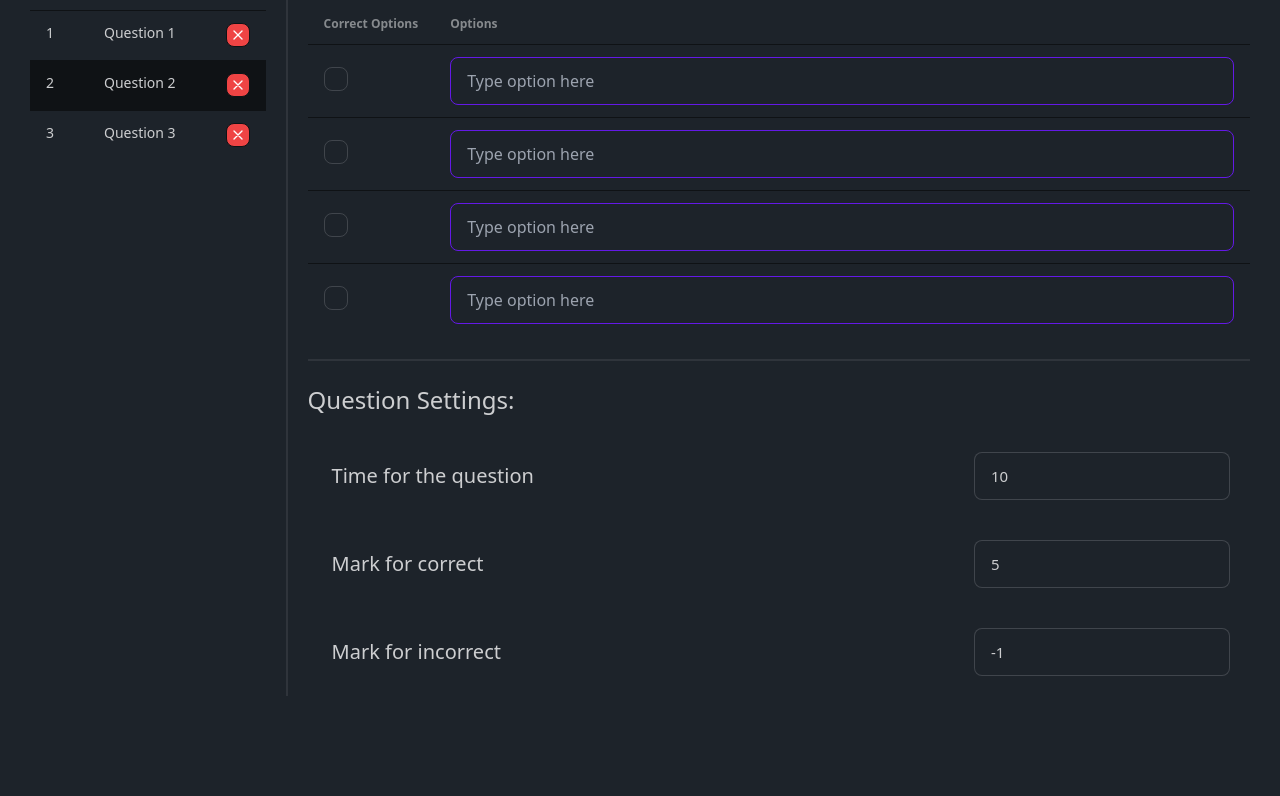
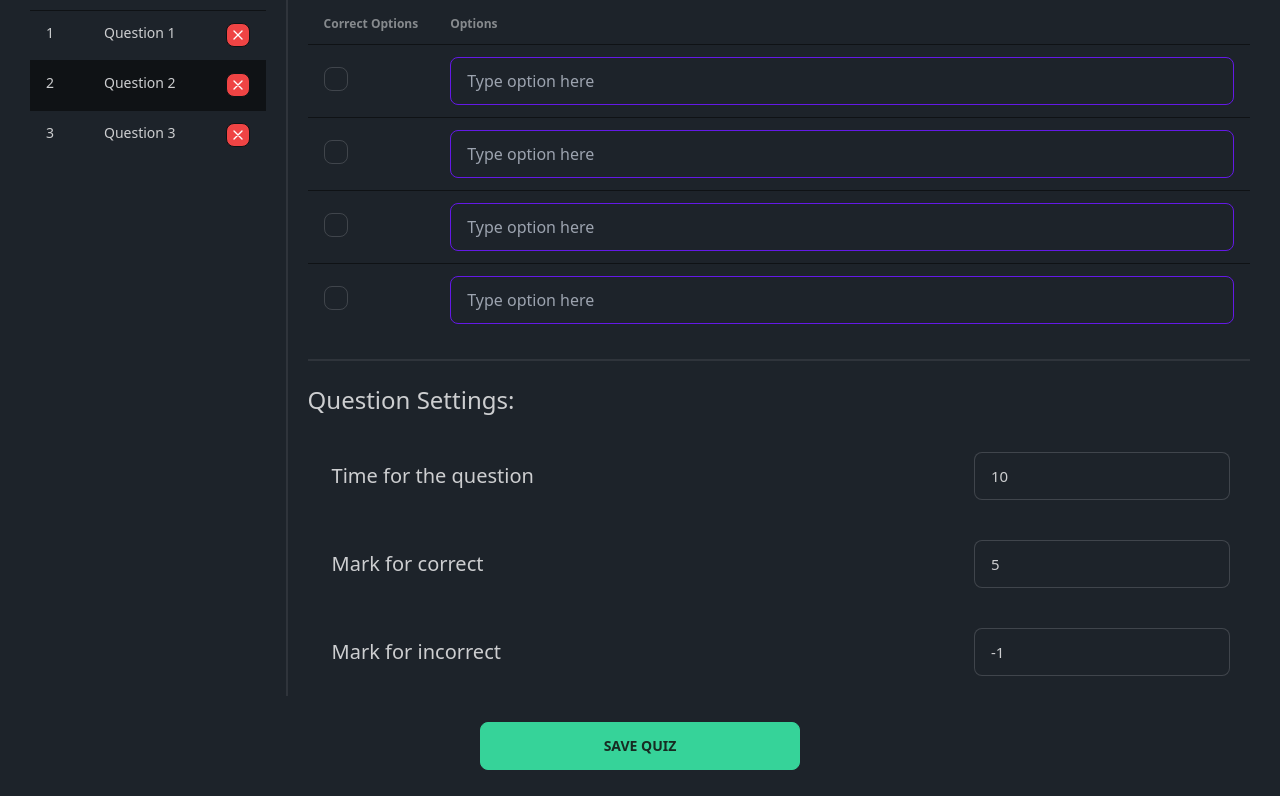
Before and after one commit to JeelRajodiya/brain-blitz, a Next.js app: page /NewQuiz/Questions in a window 1280 px wide. Shown: the part 222-1018 px from the top of the page. Before the commit the page ends 938 px from the top, so only its background shows below. Built offline with nearby package versions, Linux system fonts and the light colour scheme; no server answers; sample sign-in values are in the browser's storage.

Commit message:
added save quiz button to UI

```diff
--- a/pages/NewQuiz/Questions.tsx
+++ b/pages/NewQuiz/Questions.tsx
@@ -167,6 +167,9 @@ export default function Questions() {
             </div>
           </div>
         </div>
+        <button className="btn btn-success mt-4 mb-4 w-80 btn-wide text-center">
+          Save Quiz
+        </button>
       </Layout>
     </>
   );
```
